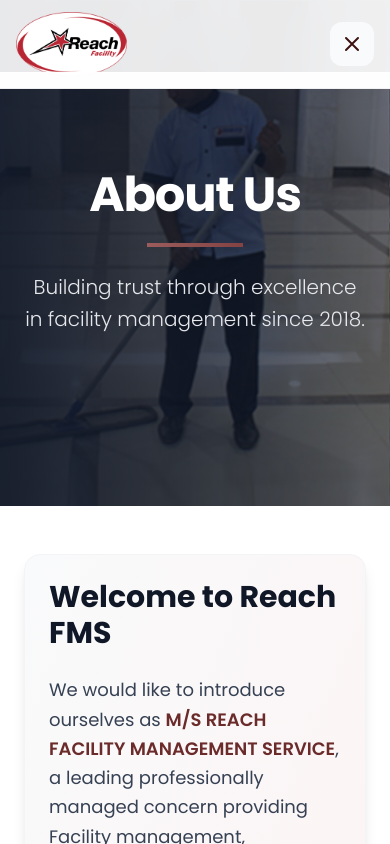
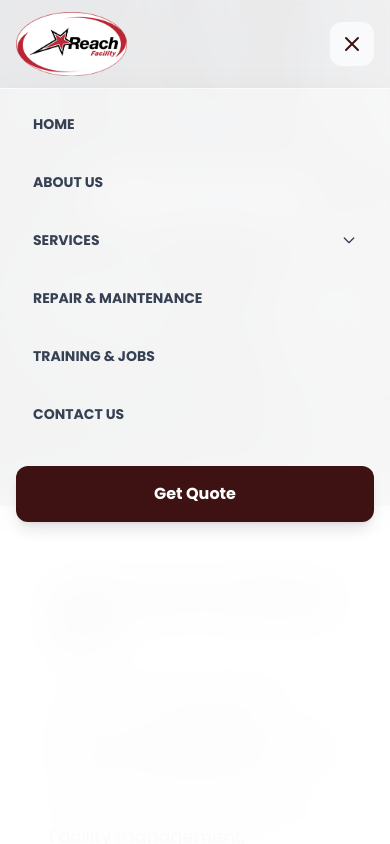
Before and after one commit to AaryaBalan/Reach-Website, a React (Vite) app: page /about in a window 390 px wide. Both pictures are taken after a click on the button 352 px from the left and 44 px from the top of the page. Shown: the top 844 px of the page. Built offline with nearby package versions, Linux system fonts and the light colour scheme.

Commit message:
refactor: Add `createPortal` import, wrap Navbar in a React fragment, and adjust navbar z-index.

```diff
--- a/src/components/Navbar.jsx
+++ b/src/components/Navbar.jsx
@@ -1,4 +1,5 @@
 import React, { useState, useEffect } from 'react';
+import { createPortal } from 'react-dom';
 import { useNavigate, useLocation } from 'react-router-dom';
 import logo from '../assets/reach-logo.png';
 
@@ -64,8 +65,9 @@ const Navbar = () => {
     };
 
     return (
+        <>
             <nav
-            className={`fixed top-0 left-0 right-0 z-[100] transition-all duration-500 font-['Poppins'] ${isScrolled || location.pathname !== '/'
+                className={`fixed top-0 left-0 right-0 z-[1000] transition-all duration-500 font-['Poppins'] ${isScrolled || location.pathname !== '/'
                     ? 'bg-white/90 backdrop-blur-xl shadow-[0_4px_30px_rgba(0,0,0,0.03)] border-b border-white/20 py-3'
                     : 'bg-transparent py-5'
                     }`}
@@ -164,11 +166,15 @@ const Navbar = () => {
                             </button>
                         </div>
                     </div>
+                </div>
+            </nav>
 
-                {/* Mobile Navigation - Glassmorphism Card */}
+            {/* Mobile Navigation - Portal to Body */}
+            {createPortal(
                 <div
-                    className={`lg:hidden fixed inset-x-0 top-[72px] bottom-0 bg-white/95 backdrop-blur-xl border-t border-white/20 shadow-2xl transition-all duration-500 ease-in-out overflow-y-auto z-[90] ${isMenuOpen ? 'opacity-100 translate-y-0' : 'opacity-0 -translate-y-full pointer-events-none'
+                    className={`lg:hidden fixed inset-x-0 bottom-0 bg-white/95 backdrop-blur-xl border-t border-white/20 shadow-2xl transition-all duration-500 ease-in-out overflow-y-auto z-[9999] ${isMenuOpen ? 'opacity-100 translate-y-0' : 'opacity-0 -translate-y-full pointer-events-none'
                         }`}
+                    style={{ top: isScrolled || location.pathname !== '/' ? '88px' : '104px' }}
                 >
                     <div className="p-2 space-y-1">
                         {navItems.map((item) => (
@@ -224,9 +230,10 @@ const Navbar = () => {
                             </button>
                         </div>
                     </div>
-                </div>
-            </div>
-        </nav>
+                </div>,
+                document.body
+            )}
+        </>
     );
 };
 
```
Lines whose indentation alone changed are shown as unchanged.
